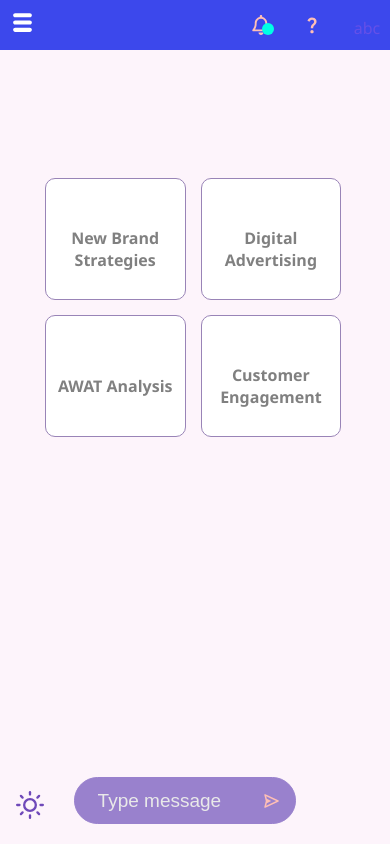
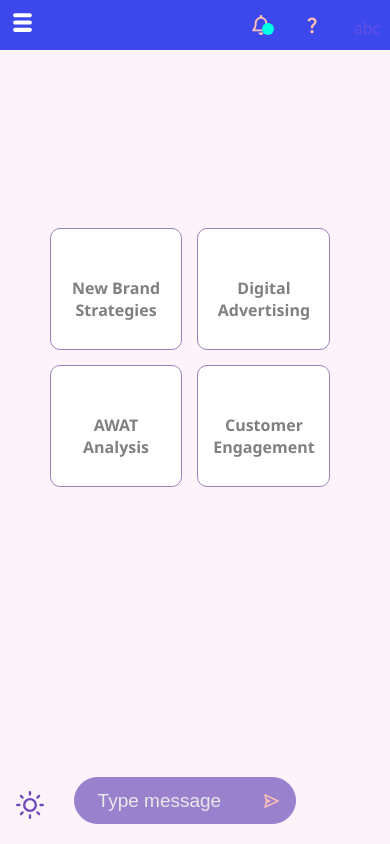
Before and after one commit to KoushikGitUser/GlobsynAI, a React (Create React App) app: page /chat in a window 390 px wide. Built offline with nearby package versions, Linux system fonts and the light colour scheme.

Commit message:
design issue solved

```diff
--- a/src/globalstyle.css
+++ b/src/globalstyle.css
@@ -380,7 +380,8 @@
     gap: 20px;
     overflow-y: auto;
     scrollbar-width: none;
-    padding: 10px;
+    padding-right: 5px;
+    padding-left: 5px;
 }
 
 .chat_text {
@@ -727,11 +728,9 @@
     .chat_area_main{
         width: 100%;
     }
-    .chat_area{
-        width: 95%;
-        margin: auto;
-        margin-left: 2%;
-    }
+    /* .chat_area{
+        width: 100%;
+    } */
     .suggestion_wrapper{
         width: 80%;
         margin: auto;
@@ -805,6 +804,9 @@
     .globsyn_badge {
         width: 50%;
     }
+    /* .chat_area{
+        width: 100%;
+    } */
 
     .lp_lower_part {
         flex-direction: column;
```
